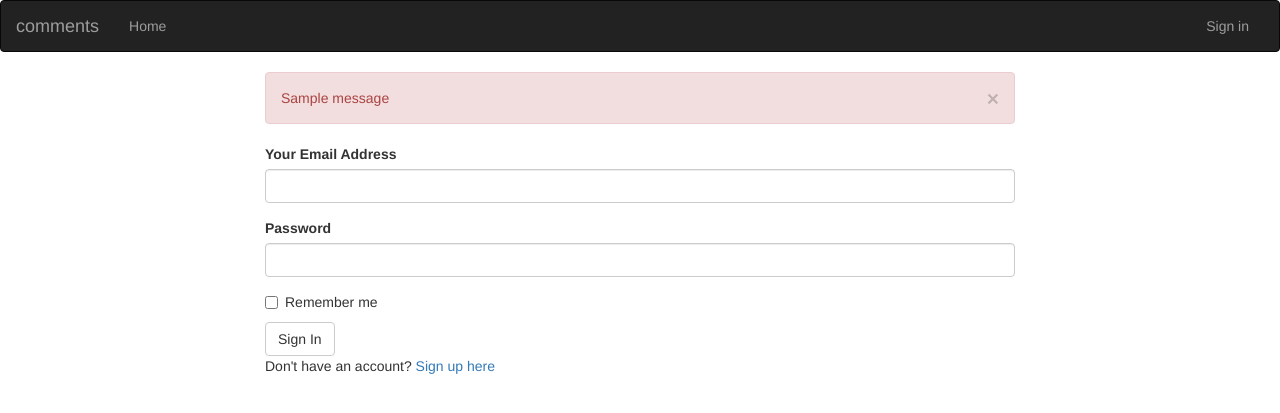
After one commit to mangowilliam/pitch-perfect, a Flask app: page /authenticate/login in a window 1280 px wide. The commit adds this page. Shown: the top 413 px of the page. Run offline with Flask 2, Linux system fonts and the light colour scheme; tables that the repository leaves empty hold one stand-in row (values such as "Sample post"); one stand-in notice (Sample message) is shown; some libraries are stand-ins or nearby versions.

Commit message:
create login and logout templates

```diff
--- a/app/auth/forms.py
+++ b/app/auth/forms.py
@@ -1,5 +1,5 @@
 from flask_wtf import FlaskForm
-from wtforms import StringField,PasswordField,SubmitField
+from wtforms import StringField,PasswordField,BooleanField,SubmitField
 from wtforms.validators import Required,Email,EqualTo
 from ..user import User
 from wtforms import ValidationError
@@ -18,3 +18,9 @@ class RegistrationForm(FlaskForm):
     def validate_username(self,data_field):
         if User.query.filter_by(username = data_field.data).first():
             raise ValidationError('That username is taken')
+
+class LoginForm(FlaskForm):
+    email = StringField('Your Email Address',validators=[Required(),Email()])
+    password = PasswordField('Password',validators =[Required()])
+    remember = BooleanField('Remember me')
+    submit = SubmitField('Sign In')
--- a/app/auth/views.py
+++ b/app/auth/views.py
@@ -1,13 +1,24 @@
-from flask import render_template
+
 from . import auth
-from flask import render_template,redirect,url_for
 from ..user import User
-from .forms import RegistrationForm
 from .. import db
+from flask import render_template,redirect,url_for, flash,request
+from .forms import LoginForm,RegistrationForm
+from flask_login import login_user,logout_user,login_required
 
-@auth.route('/login')
+@auth.route('/login',methods=['GET','POST'])
 def login():
-    return render_template('auth/login.html')
+    login_form = LoginForm()
+    if login_form.validate_on_submit():
+        user = User.query.filter_by(email = login_form.email.data).first()
+        if user is not None and user.verify_password(login_form.password.data):
+            login_user(user,login_form.remember.data)
+            return redirect(request.args.get('next') or url_for('main.index'))
+
+        flash('Invalid username or Password')
+
+    title = "pitching login"
+    return render_template('auth/login.html',login_form = login_form,title=title)
 
 @auth.route('/register',methods = ["GET","POST"])
 def register():
@@ -19,3 +30,9 @@ def register():
         return redirect(url_for('auth.login'))
     title = "New Account"
     return render_template('auth/register.html',registration_form = form, title = title)
+
+@auth.route('/logout')
+@login_required
+def logout():
+    logout_user()
+    return redirect(url_for("main.index"))
--- /dev/null
+++ b/app/templates/auth/login.html
@@ -0,0 +1,24 @@
+{% extends 'base.html'%}
+{% import 'bootstrap/wtf.html' as wtf%}
+
+{% block content %}
+<div class="container">
+    <div class="row">
+      <div class= "col-md-2"> </div>
+      <div class="col-md-8">
+      <!--Flash message -->
+      {% for message in get_flashed_messages() %}
+        <div class="alert alert-danger">
+        <button type="button" class="close" data-dismiss="alert">&times;</button>
+        {{ message }}
+        </div>
+      {% endfor %}
+      <!-- Login form -->
+      {{wtf.quick_form(login_form)}}
+      <p> Don't have an account? <a href="{{url_for('auth.register')}}">Sign up here</a></p>
+     </div>
+     <div clas="col-md-2"> </div>
+    </div>
+</div>
+
+{% endblock%}
--- a/app/templates/navbar.html
+++ b/app/templates/navbar.html
@@ -13,6 +13,14 @@
             <ul class="nav navbar-nav">
                 <li><a href="/">Home</a></li>
             </ul>
+            <ul class="nav navbar-nav navbar-right">
+                {% if current_user.is_authenticated %}
+                <li style="color:white;padding:15px;">{{current_user.username}}</li>
+                <li><a href="{{url_for('auth.logout')}}">Sign out</a></li>
+                {% else %}
+                <li><a href="{{url_for('auth.login')}}">Sign in</a></li>
+                {%endif%}
+              </ul>
         </div>
     </div>
 </div>
```
Also changed, not shown: app/templates/auth/regestration.html (added, +17 -0 lines), app/templates/auth/__init__.py (added).
